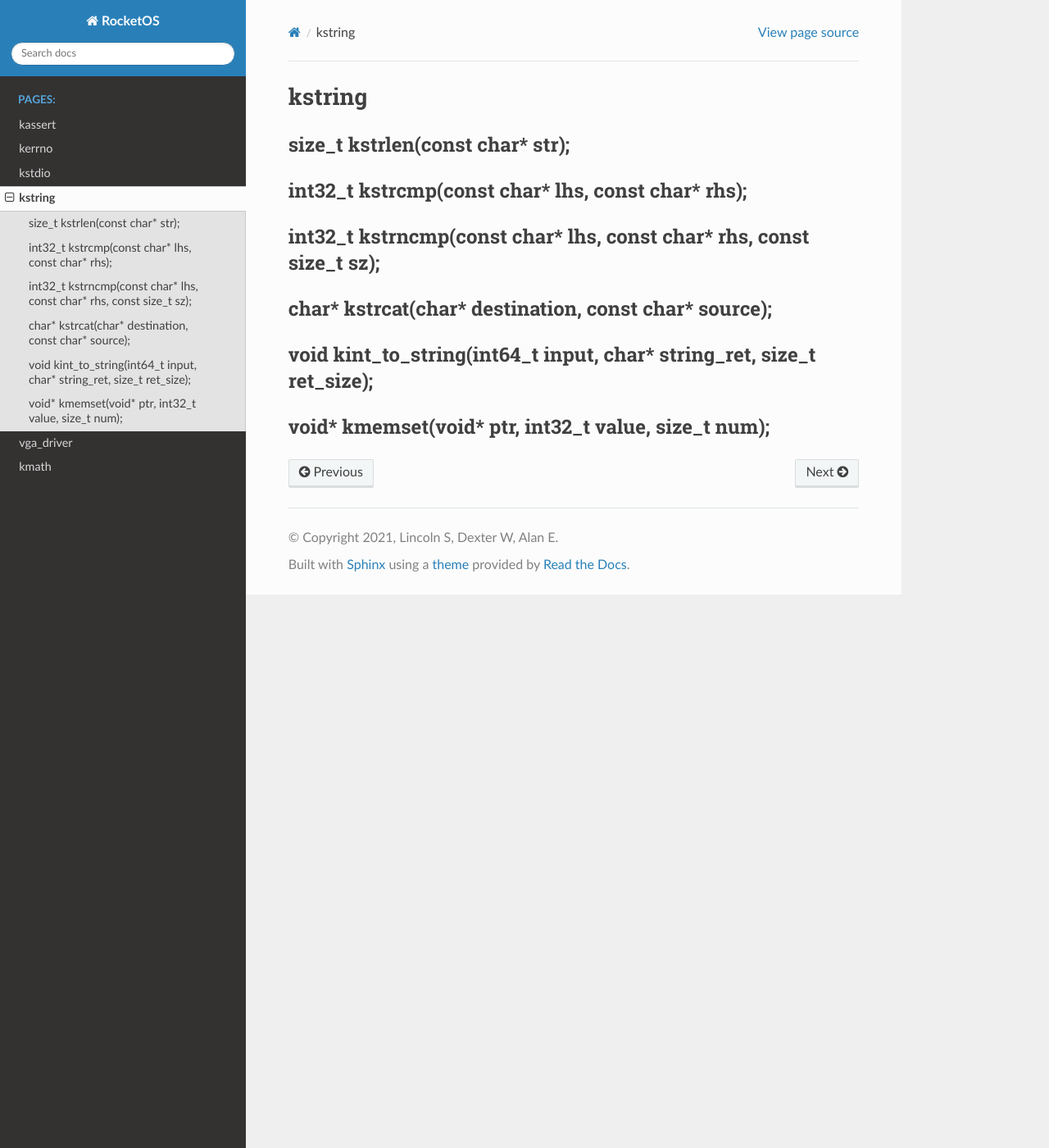
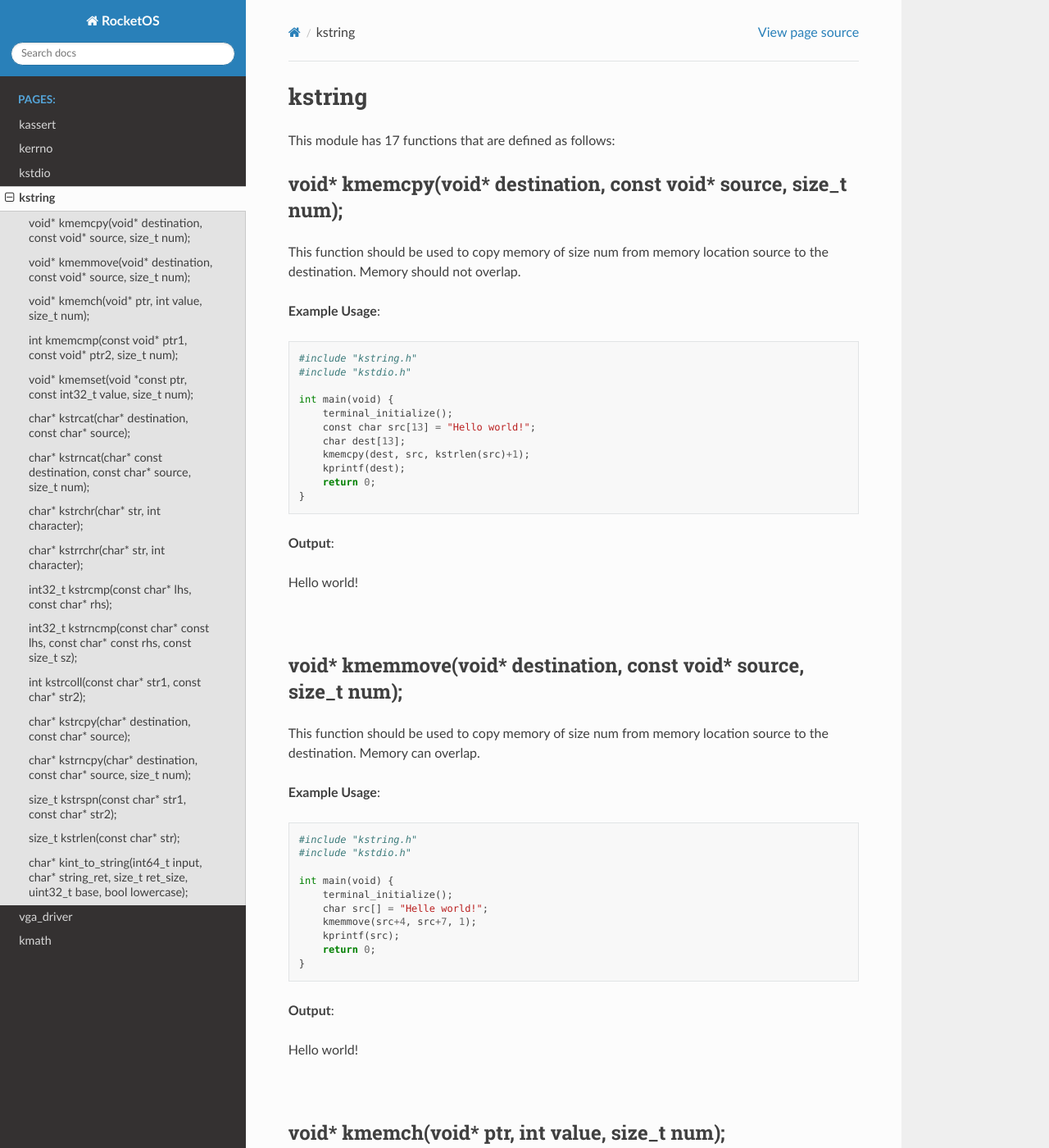
Before and after one commit to OperatingSystemRocket/RocketOS, a Sphinx documentation site: the page built from docs/source/docs_source/libc/kstring.rst, in a window 1280 px wide and 1400 px high. Shown: the whole window at 82% size. Built offline with Sphinx 7.4.7 and the Read the Docs theme 2.0.0, drawn with Linux system fonts in a browser that asks for light colours; some of the changed text lies outside the part shown.

Commit message:
updated the documentation for kstring.h

```diff
--- a/docs/source/docs_source/libc/kstring.rst
+++ b/docs/source/docs_source/libc/kstring.rst
@@ -1,32 +1,169 @@
 kstring
 =======
 
+.. |br| raw:: html
 
+    <br/>
+
+This module has 17 functions that are defined as
+follows:
+
+void* kmemcpy(void* destination, const void* source, size_t num);
+^^^^^^^^^^^^^^^^^^^^^^^^^^^^^^^^^^^^^^^^^^^^^^^^^^^^^^^^^^^^^^^^^
+
+This function should be used
+to copy memory of size num from
+memory location source to the
+destination. Memory should not
+overlap.
+
+**Example Usage**::
+
+    #include "kstring.h"
+    #include "kstdio.h"
+
+    int main(void) {
+        terminal_initialize();
+        const char src[13] = "Hello world!";
+        char dest[13];
+        kmemcpy(dest, src, kstrlen(src)+1);
+        kprintf(dest);
+        return 0;
+    }
+
+**Output**:
+
+Hello world!
+
+|br|
+
+void* kmemmove(void* destination, const void* source, size_t num);
+^^^^^^^^^^^^^^^^^^^^^^^^^^^^^^^^^^^^^^^^^^^^^^^^^^^^^^^^^^^^^^^^^^
+
+This function should be used
+to copy memory of size num from
+memory location source to the
+destination. Memory can
+overlap.
+
+**Example Usage**::
+
+    #include "kstring.h"
+    #include "kstdio.h"
+
+    int main(void) {
+        terminal_initialize();
+        char src[] = "Helle world!";
+        kmemmove(src+4, src+7, 1);
+        kprintf(src);
+        return 0;
+    }
+
+**Output**:
+
+Hello world!
+
+|br|
+
+void* kmemch(void* ptr, int value, size_t num);
+^^^^^^^^^^^^^^^^^^^^^^^^^^^^^^^^^^^^^^^^^^^^^^^
+
+TODO
+
+|br|
+
+int kmemcmp(const void* ptr1, const void* ptr2, size_t num);
+^^^^^^^^^^^^^^^^^^^^^^^^^^^^^^^^^^^^^^^^^^^^^^^^^^^^^^^^^^^^
+
+TODO
+
+|br|
+
+void* kmemset(void *const ptr, const int32_t value, size_t num);
+^^^^^^^^^^^^^^^^^^^^^^^^^^^^^^^^^^^^^^^^^^^^^^^^^^^^^^^^^^^^^^^^
+
+TODO
+
+|br|
+
+char* kstrcat(char* destination, const char* source);
+^^^^^^^^^^^^^^^^^^^^^^^^^^^^^^^^^^^^^^^^^^^^^^^^^^^^^
+
+TODO
+
+|br|
+
+char* kstrncat(char* const destination, const char* source, size_t num);
+^^^^^^^^^^^^^^^^^^^^^^^^^^^^^^^^^^^^^^^^^^^^^^^^^^^^^^^^^^^^^^^^^^^^^^^^
+
+TODO
+
+|br|
+
+char* kstrchr(char* str, int character);
+^^^^^^^^^^^^^^^^^^^^^^^^^^^^^^^^^^^^^^^^
+
+TODO
+
+|br|
+
+char* kstrrchr(char* str, int character);
+^^^^^^^^^^^^^^^^^^^^^^^^^^^^^^^^^^^^^^^^^
+
+TODO
+
+|br|
+
+int32_t kstrcmp(const char* lhs, const char* rhs);
+^^^^^^^^^^^^^^^^^^^^^^^^^^^^^^^^^^^^^^^^^^^^^^^^^^
+
+TODO
+
+|br|
+
+int32_t kstrncmp(const char* const lhs, const char* const rhs, const size_t sz);
+^^^^^^^^^^^^^^^^^^^^^^^^^^^^^^^^^^^^^^^^^^^^^^^^^^^^^^^^^^^^^^^^^^^^^^^^^^^^^^^^
+
+TODO
+
+|br|
+
+int kstrcoll(const char* str1, const char* str2);
+^^^^^^^^^^^^^^^^^^^^^^^^^^^^^^^^^^^^^^^^^^^^^^^^^
+
+TODO
+
+|br|
+
+char* kstrcpy(char* destination, const char* source);
+^^^^^^^^^^^^^^^^^^^^^^^^^^^^^^^^^^^^^^^^^^^^^^^^^^^^^
+
+TODO
+
+|br|
+
+char* kstrncpy(char* destination, const char* source, size_t num);
+^^^^^^^^^^^^^^^^^^^^^^^^^^^^^^^^^^^^^^^^^^^^^^^^^^^^^^^^^^^^^^^^^^
+
+TODO
+
+|br|
+
+size_t kstrspn(const char* str1, const char* str2);
+^^^^^^^^^^^^^^^^^^^^^^^^^^^^^^^^^^^^^^^^^^^^^^^^^^^
+
+TODO
+
+|br|
 
 size_t kstrlen(const char* str);
 ^^^^^^^^^^^^^^^^^^^^^^^^^^^^^^^^
 
+TODO
 
+|br|
 
-int32_t kstrcmp(const char* lhs, const char* rhs);
-^^^^^^^^^^^^^^^^^^^^^^^^^^^^^^^^^^^^^^^^^^^^^^^^^^
+char* kint_to_string(int64_t input, char* string_ret, size_t ret_size, uint32_t base, bool lowercase);
+^^^^^^^^^^^^^^^^^^^^^^^^^^^^^^^^^^^^^^^^^^^^^^^^^^^^^^^^^^^^^^^^^^^^^^^^^^^^^^^^^^^^^^^^^^^^^^^^^^^^^^
 
-
-
-int32_t kstrncmp(const char* lhs, const char* rhs, const size_t sz);
-^^^^^^^^^^^^^^^^^^^^^^^^^^^^^^^^^^^^^^^^^^^^^^^^^^^^^^^^^^^^^^^^^^^^
-
-
-
-char* kstrcat(char* destination, const char* source);
-^^^^^^^^^^^^^^^^^^^^^^^^^^^^^^^^^^^^^^^^^^^^^^^^^^^^^
-
-
-
-void kint_to_string(int64_t input, char* string_ret, size_t ret_size);
-^^^^^^^^^^^^^^^^^^^^^^^^^^^^^^^^^^^^^^^^^^^^^^^^^^^^^^^^^^^^^^^^^^^^^^
-
-
-
-void* kmemset(void* ptr, int32_t value, size_t num);
-^^^^^^^^^^^^^^^^^^^^^^^^^^^^^^^^^^^^^^^^^^^^^^^^^^^^
+TODO
```
